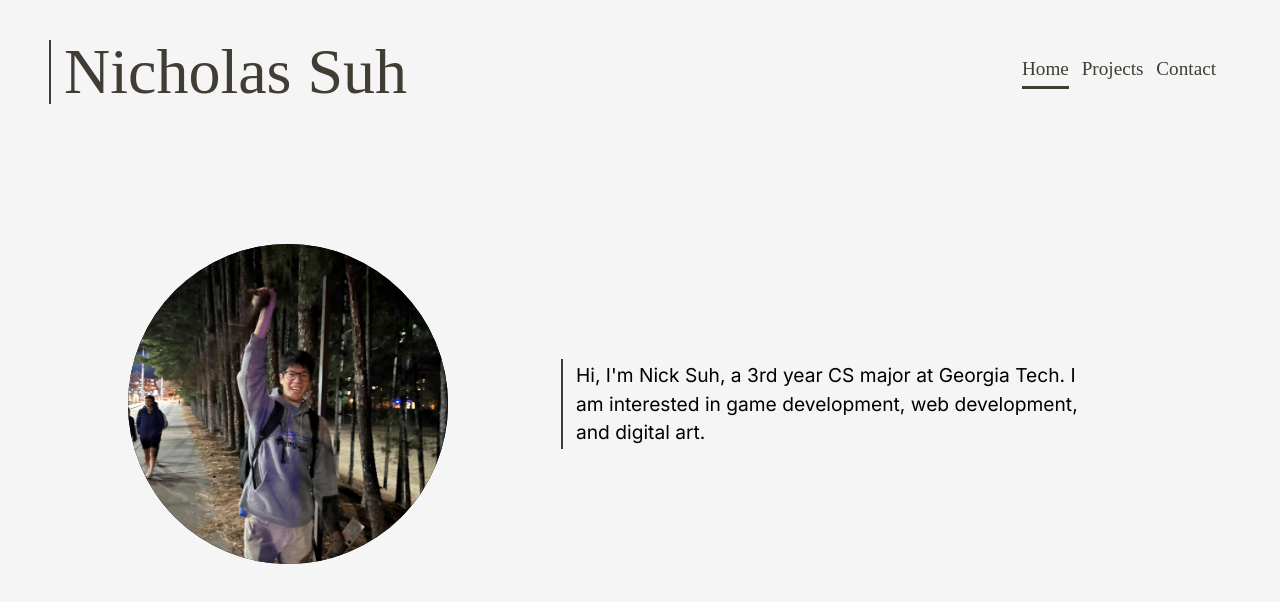
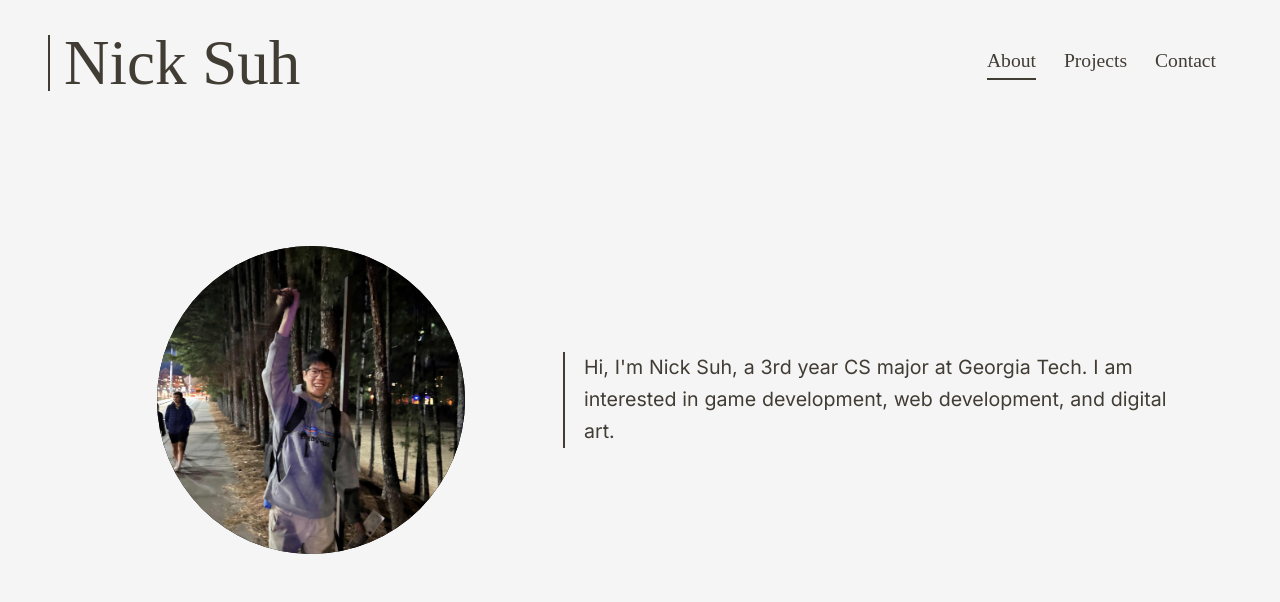
Before and after one commit to dsfhdshdjtsb/PersonalWebsite, a Next.js app: page /experience in a window 1280 px wide. Shown: the top 602 px of the page. Built offline with nearby package versions, Linux system fonts and the light colour scheme.

Commit message:
another big shoutout to gemini cli

```diff
--- a/src/app/components/Header.js
+++ b/src/app/components/Header.js
@@ -1,33 +1,36 @@
 "use client";
 import { AnimatePresence, motion } from "framer-motion";
 import Link from "next/link";
+import { useState } from "react";
 
 const links = [
-  { title: "", label: "Home", href: "/" },
+  { title: "", label: "About", href: "/" },
   { title: "Projects", label: "Projects", href: "/projects" },
   { title: "Contact", label: "Contact", href: "/contact" },
 ];
 
 const fadeFromLeft = {
-  hidden: { opacity: 0, x: -20 },
+  hidden: { opacity: 0, x: "-1.5rem" },
   visible: {
     opacity: 1,
     x: 0,
-    transition: { duration: 0.5, delay: 0.5 }
+    transition: { duration: 0.5 }
   },
   exit: {
     opacity: 0,
-    x: -20,
+    x: "-1.5rem",
     transition: { duration: 0.3 }
   },
 };
 
 export default function Header({ pageState }) {
-  const displayTitle = pageState === "" ? "Nicholas Suh" : pageState;
+  const [isOpen, setIsOpen] = useState(false);
+  const displayTitle = pageState === "" ? "Nick Suh" : pageState;
 
   return (
-    <header className="flex justify-between items-center w-[90vw] ml-[5vw] mt-[5vh]">
-      <div className="relative z-10 w-fit h-[5vw] flex items-center">
+    <header className="fixed top-[2rem] left-0 right-0 z-50 w-[90%] max-w-[120rem] mx-auto">
+      <div className="flex justify-between items-center w-full">
+        <div className="relative z-10 w-fit h-[5rem] flex items-center">
           <AnimatePresence mode="wait">
             <motion.h1
               key={displayTitle}
@@ -35,31 +38,32 @@ export default function Header({ pageState }) {
               animate="visible"
               exit="exit"
               variants={fadeFromLeft}
-            className="font-serif text-[5vw] text-[#413C34] m-0 p-0 leading-none"
+              className="font-serif text-[3rem] lg:text-[4.5rem] text-[#413C34] m-0 p-0 leading-none"
             >
               {displayTitle}
             </motion.h1>
           </AnimatePresence>
         </div>
 
-      {/* Decorative vertical line box */}
+        {/* Decorative vertical line box - Hidden on very small mobile */}
         <motion.div
-        className="absolute z-20 w-[5vw] ml-[-6vw] border-r-2 border-[#413C34] h-[5vw] bg-[#F5F5F5]"
+          className="hidden sm:block absolute z-20 w-[4rem] ml-[-5rem] border-r-2 border-[#413C34] h-[4rem] bg-[#F5F5F5]"
           initial={{ opacity: 0 }}
           animate={{ opacity: 1 }}
           transition={{ duration: 0.3, ease: "easeOut" }}
         />
 
-      <nav className="flex w-fit space-x-[1vw] text-[1.5vw] text-[#413C34]">
-        {links.map(({ title, label, href }, i) => (
+        {/* Desktop Nav */}
+        <nav className="hidden lg:flex w-fit space-x-[2rem] text-[1.4rem] text-[#413C34]">
+          {links.map(({ title, label, href }) => (
             <div key={title || "home"} className="flex flex-col items-center">
               <Link
                 href={href}
-              className="font-serif cursor-pointer border-none bg-transparent p-0 text-inherit focus:outline-none"
+                className="font-serif cursor-pointer border-none bg-transparent p-0 text-inherit focus:outline-none hover:opacity-70 transition-opacity"
               >
                 {label}
               </Link>
-            <div className="h-[3px] w-full mt-[2px]">
+              <div className="h-[2px] w-full mt-[0.2rem]">
                 {title === pageState && (
                   <motion.div
                     layoutId="underline"
@@ -70,6 +74,49 @@ export default function Header({ pageState }) {
             </div>
           ))}
         </nav>
+
+        {/* Mobile Hamburger Toggle */}
+        <button
+          onClick={() => setIsOpen(!isOpen)}
+          className="lg:hidden z-50 flex flex-col justify-center items-center w-[3rem] h-[3rem] space-y-[0.6rem] focus:outline-none"
+        >
+          <motion.span
+            animate={isOpen ? { rotate: 45, y: 10 } : { rotate: 0, y: 0 }}
+            className="w-full h-[2px] bg-[#413C34] block"
+          />
+          <motion.span
+            animate={isOpen ? { opacity: 0 } : { opacity: 1 }}
+            className="w-full h-[2px] bg-[#413C34] block"
+          />
+          <motion.span
+            animate={isOpen ? { rotate: -45, y: -10 } : { rotate: 0, y: 0 }}
+            className="w-full h-[2px] bg-[#413C34] block"
+          />
+        </button>
+      </div>
+
+      {/* Mobile Menu Overlay */}
+      <AnimatePresence>
+        {isOpen && (
+          <motion.div
+            initial={{ opacity: 0, y: -20 }}
+            animate={{ opacity: 1, y: 0 }}
+            exit={{ opacity: 0, y: -20 }}
+            className="lg:hidden absolute top-[6rem] right-0 bg-[#F5F5F5] border-2 border-[#413C34] p-[2rem] flex flex-col space-y-[1.5rem] text-[1.8rem] text-[#413C34] z-40 rounded-lg shadow-xl"
+          >
+            {links.map(({ title, label, href }) => (
+              <Link
+                key={title || "home"}
+                href={href}
+                onClick={() => setIsOpen(false)}
+                className={`font-serif ${title === pageState ? 'underline underline-offset-8' : ''}`}
+              >
+                {label}
+              </Link>
+            ))}
+          </motion.div>
+        )}
+      </AnimatePresence>
     </header>
   );
 }
--- a/src/app/components/Home.js
+++ b/src/app/components/Home.js
@@ -1,6 +1,6 @@
 import { motion, AnimatePresence } from "framer-motion";
 import jax from "../assets/jax2.jpg";
-import { useEffect, useState } from "react";
+import { useEffect, useState, useRef } from "react";
 import Project from "./Project.js";
 
 import AA from "../assets/AA.gif";
@@ -32,15 +32,46 @@ const IMAGES = [
 const BASE_TRANSITION = { duration: 0.3, ease: "easeOut" };
 const FRAME_TRANSITION = { duration: 0.5, ease: "easeInOut" };
 
+// Specialized variant for word-by-word animation to keep it responsive
+const wordStaggerContainer = {
+    hidden: { opacity: 1 },
+    visible: {
+        opacity: 1,
+        transition: {
+            delayChildren: 0.5,
+            staggerChildren: 0.02, // Fast stagger for words
+        },
+    },
+    exit: {
+        opacity: 1,
+        transition: {
+            staggerChildren: 0.02,
+            staggerDirection: -1, // Symmetrical exit
+        }
+    }
+};
+
+const wordFadeVariant = {
+    hidden: { opacity: 0, x: "-0.5rem" },
+    visible: { opacity: 1, x: 0, transition: { duration: 0.4 } },
+    exit: { opacity: 0, x: "-0.5rem", transition: { duration: 0.2 } },
+};
+
 export default function Home({ pageState }) {
     const [curImageIndex, setCurImageIndex] = useState(0);
     const [isFirstMount, setIsFirstMount] = useState(true);
+    const [measuredHeight, setMeasuredHeight] = useState(0);
+    const contentRef = useRef(null);
+
     const isProjects = pageState === "Projects";
     const isContact = pageState === "Contact";
 
-    const containerHeight = isProjects ? "30vw" : "7vw";
-    const frameSize = isProjects ? "30vw" : "25vw";
-    const frameRadius = isProjects ? "2vw" : "17vw";
+    // Rem-based dimensions
+    const frameSize = isProjects ? "30rem" : "22rem";
+    const frameRadius = isProjects ? "1.5rem" : "11rem";
+
+    // Dynamic line height logic
+    const containerHeight = isProjects ? "30rem" : (measuredHeight > 0 ? `${measuredHeight}px` : "7rem");
 
     const animateImage = (index) => {
         if (index !== curImageIndex) {
@@ -52,12 +83,28 @@ export default function Home({ pageState }) {
         setIsFirstMount(false);
     }, []);
 
+    // Measure content height for the dividing line
+    useEffect(() => {
+        if (!contentRef.current) return;
+
+        const observer = new ResizeObserver((entries) => {
+            for (let entry of entries) {
+                // We only want to set height for non-project states
+                // Projects has a fixed 25rem scroll area height
+                setMeasuredHeight(entry.contentRect.height);
+            }
+        });
+
+        observer.observe(contentRef.current);
+        return () => observer.disconnect();
+    }, [pageState]);
+
     useEffect(() => {
         let timer;
         if (pageState === "Projects") {
             timer = setTimeout(() => setCurImageIndex(1), 450);
         } else {
-            timer = setTimeout(() => setCurImageIndex(0), 1050);
+            timer = setTimeout(() => setCurImageIndex(0), 800);
         }
         return () => clearTimeout(timer);
     }, [pageState]);
@@ -69,8 +116,7 @@ export default function Home({ pageState }) {
             description: "Combat Enchantments is a Minecraft Mod that adds various enchantments. Made with Java and the Fabric Modloader, Combat Enchantments has garnered over 250k downloads, and has been featured in various Youtube videos.",
             link: "https://www.curseforge.com/minecraft/mc-mods/combat-enchantments",
             dates: "August 2021 - December 2023",
-            technologies: "Java, Gradle, Fabric",
-            role: "Creator"
+            technologies: "Java, Gradle, Fabric"
         },
         {
             index: 8,
@@ -78,8 +124,7 @@ export default function Home({ pageState }) {
             description: "Developed as a project for CS 4641, this web app predicts the outcome of League of Legends games based on champion drafts. The dataset was generated using the Riot Games API and AWS, and the models were trained with PyTorch.",
             link: "https://loldrafttool.vercel.app/",
             dates: "June 2025 - August 2025",
-            technologies: "PyTorch, NumPy, React, Tailwind, AWS, SQL",
-            role: "Programmer"
+            technologies: "PyTorch, NumPy, React, Tailwind, AWS, SQL"
         },
         {
             index: 9,
@@ -87,8 +132,7 @@ export default function Home({ pageState }) {
             description: "A simple, zero-dependency WIP raytracer built from the ground up in C++, currently supporting offline rendering. I made this project to learn more about graphics and GPU programming, and I aim to continue developing it whenever I have the time.",
             link: "https://github.com/dsfhdshdjtsb/raytracer",
             dates: "July 2025 - August 2025",
-            technologies: "C++",
-            role: "Programmer"
+            technologies: "C++"
         },
         {
             index: 2,
@@ -96,8 +140,7 @@ export default function Home({ pageState }) {
             description: "Made for Bevy Game jam 5, Dungeon Deja Vu is a platformer with a circular twist. By community vote, DDV placed 8th out of 77 entries, 3rd in game design. DDV was built with Rust and the Bevy game engine",
             link: "https://dsfhdshdjtsb.itch.io/dungeon-deja-vu",
             dates: "July 2024",
-            technologies: "Rust, Bevy",
-            role: "Programmer, Artist"
+            technologies: "Rust, Bevy"
         },
         {
             index: 7,
@@ -105,8 +148,7 @@ export default function Home({ pageState }) {
             description: "Therapal is an omegle-style web app with AI that links together people who struggle with mental disorders. Powered by GPT-3.5, Therapal took 1st place at Hack United 2023, out of 400 people. ",
             link: "https://devpost.com/software/therapal",
             dates: "August 2023",
-            technologies: "React, Material UI, GPT-3.5, Firebase, Node.js",
-            role: "Programmer"
+            technologies: "React, Material UI, GPT-3.5, Firebase, Node.js"
         },
         {
             index: 4,
@@ -114,8 +156,7 @@ export default function Home({ pageState }) {
             description: "Notedrop allows users to place pegs and balls on a Pachinko-style board, and listen to the sounds as the balls hit the pegs. Notedrop won Digital Track 1st Place at Horizons 2024, and was built with Rust and Bevy.",
             link: "https://devpost.com/software/note-drop",
             dates: "March 2024",
-            technologies: "Rust, Bevy",
-            role: "Programmer"
+            technologies: "Rust, Bevy"
         },
         {
             index: 6,
@@ -123,8 +164,7 @@ export default function Home({ pageState }) {
             description: "Armor abilities is another Minecraft Mod I made to add activatable abilities to the game, including dashes, teleports, and transforming into anvils. Armor Abilities was made for both Fabric and Forge, and has around 10k downloads",
             link: "https://www.curseforge.com/minecraft/mc-mods/armor-abilities",
             dates: "June 2023",
-            technologies: "Java, Gradle, Fabric, Forge",
-            role: "Creator"
+            technologies: "Java, Gradle, Fabric, Forge"
         },
         {
             index: 3,
@@ -132,22 +172,25 @@ export default function Home({ pageState }) {
             description: "GT Reviews is a full stack web app that allows Georgia Tech students to review classes, professors, dining halls, and residence halls. GT Reviews was made for GT Web Dev, and features React, Firebase, and a Rust-built web scraper.",
             link: "https://github.com/buzzwalk/reviews",
             dates: "September - December 2023",
-            technologies: "React, Chakra UI, Node.js, Firebase, Rust",
-            role: "Project Manager"
+            technologies: "React, Chakra UI, Node.js, Firebase, Rust"
         }
     ];
 
+    const aboutText = "Hi, I'm Nick Suh, a 3rd year CS major at Georgia Tech. I am interested in game development, web development, and digital art.";
+
     return (
-        <div className="fixed ml-[10vw] h-[75%] w-[65vw] flex items-center justify-between">
-            {/* Image Container */}
+        <div className="fixed inset-0 pointer-events-none flex flex-col items-center justify-center">
+            <div className="flex items-center gap-0 lg:gap-[3rem] pointer-events-auto">
+                {/* Image Wrapper */}
+                <div className="hidden lg:flex w-[30rem] h-[30rem] flex-shrink-0 items-center justify-center">
                     <motion.div
                         className="relative z-30 bg-black overflow-hidden"
-                initial={{
+                        initial={isFirstMount ? {
                             opacity: 0,
                             height: frameSize,
                             width: frameSize,
                             borderRadius: frameRadius
-                }}
+                        } : false}
                         animate={{
                             opacity: 1,
                             height: frameSize,
@@ -175,54 +218,56 @@ export default function Home({ pageState }) {
                             />
                         ))}
                     </motion.div>
-
-            {/* Decorative background block */}
-            <div className="absolute z-[25] h-[35vw] w-[35vw] translate-y-[-14vw] translate-x-[-4vw] bg-[#F5F5F5]"></div>
+                </div>
 
                 {/* Text and Content Area */}
-            <div className="flex w-[30vw] relative h-[30vw] items-center">
+                <div className="flex w-[90vw] lg:w-[44rem] h-[30rem] relative items-center flex-shrink-0 justify-center lg:justify-start">
                     {/* Border line */}
                     <motion.div
-                    className="absolute border-r-2 border-[#413C34] w-[30vw] z-20 right-[31vw]"
-                    style={{ transformOrigin: "bottom" }}
-                    initial={{ opacity: 0, height: containerHeight }}
+                        className="absolute border-r-2 border-[#413C34] z-20 left-0"
+                        style={{ transformOrigin: "center" }}
+                        initial={isFirstMount ? { opacity: 0, height: containerHeight } : false}
                         animate={{ opacity: 1, height: containerHeight }}
                         transition={{
                             opacity: { duration: 0.3, delay: 0 },
                             height: {
                                 ...BASE_TRANSITION,
-                            delay: isFirstMount ? 0 : (isProjects ? 0.3 : 0.9)
+                                delay: isFirstMount ? 0 : (isProjects ? 0.4 : 1.0)
                             }
                         }}
                     />
 
+                    <div className="pl-[1.5rem] w-full h-full flex flex-col justify-center relative items-start">
                         <AnimatePresence mode="wait">
                             {pageState === "" && (
                                 <motion.div
-                            key="home"
-                            className="absolute w-[40vw] text-[1.5vw]"
+                                    key="about"
+                                    ref={contentRef}
+                                    className="w-full text-[1.4rem] text-[#413C34] text-left"
                                     initial="hidden"
                                     animate="visible"
                                     exit="exit"
-                            variants={staggerContainer}
+                                    variants={wordStaggerContainer}
                                 >
-                            <motion.p variants={fadeFromLeft}>
-                                Hi, I'm Nick Suh, a 3rd year CS major at Georgia Tech. I
-                            </motion.p>
-                            <motion.p variants={fadeFromLeft}>
-                                am interested in game development, web development,
-                            </motion.p>
-                            <motion.p variants={fadeFromLeft}>
-                                and digital art.
-                            </motion.p>
+                                    <p className="leading-relaxed">
+                                        {aboutText.split(" ").map((word, i) => (
+                                            <motion.span
+                                                key={i}
+                                                variants={wordFadeVariant}
+                                                className="inline-block mr-[0.3em]"
+                                            >
+                                                {word}
+                                            </motion.span>
+                                        ))}
+                                    </p>
                                 </motion.div>
                             )}
 
                             {isProjects && (
                                 <motion.div
                                     key="projects"
-                            className="absolute w-[44vw] text-[1.5vw] overflow-auto h-[30vw] scroll no-scrollbar top-0"
-                            style={{ direction: "rtl" }}
+                                    className="absolute left-0 right-0 h-[30rem] pl-[1.5rem] text-[1.4rem] overflow-auto pr-[1rem] scroll no-scrollbar top-1/2 -translate-y-1/2 flex flex-col items-start"
+                                    style={{ overscrollBehavior: 'contain' }}
                                     initial="hidden"
                                     animate="visible"
                                     exit="exit"
@@ -232,7 +277,7 @@ export default function Home({ pageState }) {
                                         <motion.div
                                             key={project.title}
                                             variants={fadeFromLeft}
-                                    className="cursor-pointer"
+                                            className="cursor-pointer w-full flex justify-start"
                                             onMouseEnter={() => animateImage(project.index)}
                                         >
                                             <Project {...project} />
@@ -242,12 +287,21 @@ export default function Home({ pageState }) {
                             )}
 
                             {isContact && (
-                        <div key="contact-wrapper" className="absolute h-full flex flex-col justify-center">
-                            <Contact />
-                        </div>
+                                <motion.div
+                                    key="contact-wrapper"
+                                    ref={contentRef}
+                                    initial="hidden"
+                                    animate="visible"
+                                    exit="exit"
+                                    className="text-[#413C34] flex flex-col justify-center items-start"
+                                >
+                                    <Contact animateImage={animateImage} />
+                                </motion.div>
                             )}
                         </AnimatePresence>
                     </div>
                 </div>
+            </div>
+        </div>
     );
 }
--- a/src/app/globals.css
+++ b/src/app/globals.css
@@ -2,13 +2,59 @@
 @tailwind components;
 @tailwind utilities;
 
-
-.no-scrollbar::-webkit-scrollbar {
-    display: none;
+:root {
+  --foreground-rgb: 0, 0, 0;
+  --background-start-rgb: 214, 219, 220;
+  --background-end-rgb: 255, 255, 255;
 }
 
-/* Hide scrollbar for IE, Edge and Firefox */
-.no-scrollbar {
-    -ms-overflow-style: none;  /* IE and Edge */
-    scrollbar-width: none;  /* Firefox */
+@media (prefers-color-scheme: dark) {
+  :root {
+    --foreground-rgb: 255, 255, 255;
+    --background-start-rgb: 0, 0, 0;
+    --background-end-rgb: 0, 0, 0;
+  }
 }
+
+html {
+  font-size: 18px; /* Base font size for 1rem */
+  overflow: hidden;
+}
+
+/* Responsive base font size adjustments */
+@media (max-width: 1536px) {
+  html { font-size: 16px; }
+}
+@media (max-width: 1280px) {
+  html { font-size: 14px; }
+}
+@media (max-width: 1024px) {
+  html { font-size: 12px; }
+}
+@media (max-width: 768px) {
+  html { font-size: 10px; }
+}
+
+body {
+  color: rgb(var(--foreground-rgb));
+  background: #F5F5F5;
+  min-height: 100vh;
+  margin: 0;
+  padding: 0;
+  overflow: hidden;
+  position: fixed;
+  width: 100%;
+}
+
+@layer utilities {
+  .text-balance {
+    text-wrap: balance;
+  }
+  .no-scrollbar::-webkit-scrollbar {
+    display: none;
+  }
+  .no-scrollbar {
+    -ms-overflow-style: none;
+    scrollbar-width: none;
+  }
+}
--- a/src/app/layout.js
+++ b/src/app/layout.js
@@ -6,7 +6,7 @@ import { Analytics } from "@vercel/analytics/react";
 const inter = Inter({ subsets: ["latin"] });
 
 export const metadata = {
-  title: "Nicholas Suh",
+  title: "Nick Suh",
   description: "My Portfolio",
 };
 
--- a/src/app/utils/anim.js
+++ b/src/app/utils/anim.js
@@ -28,10 +28,10 @@ const staggerContainer2 = {
 };
 
 const fadeFromLeft = {
-    hidden: { opacity: 0, x: -20 },
-    visible: { opacity: 1, x: 0, transition: { duration: 0.5} },
-    exit: { opacity: 0, x: -20, transition: {duration: 0.3} },
-    hover: {transform: "translateX(1vw)", transition: {duration: 0.2}},
+    hidden: { opacity: 0, x: "-1.5rem" },
+    visible: { opacity: 1, x: 0, transition: { duration: 0.5 } },
+    exit: { opacity: 0, x: "-1.5rem", transition: { duration: 0.3 } },
+    hover: { x: "1rem", transition: { duration: 0.2 } },
 }
 
 export {staggerContainer, staggerContainer2, fadeFromLeft};
```
Also changed, not shown: src/app/components/Contact.js (+35 -25 lines), src/app/components/Project.js (+26 -43 lines). Lines whose indentation alone changed are shown as unchanged.
